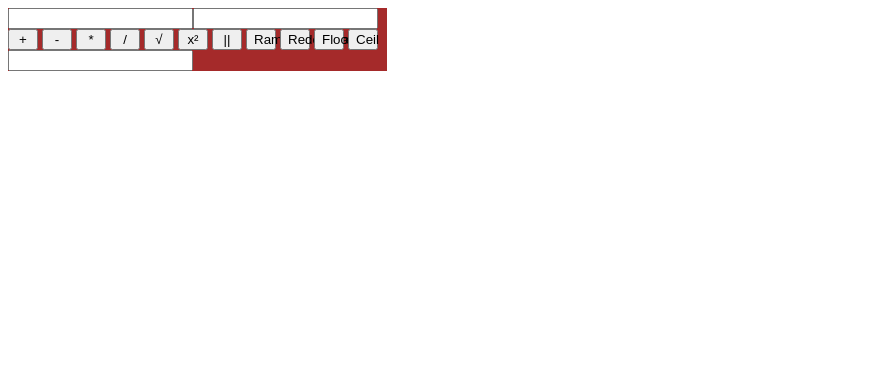
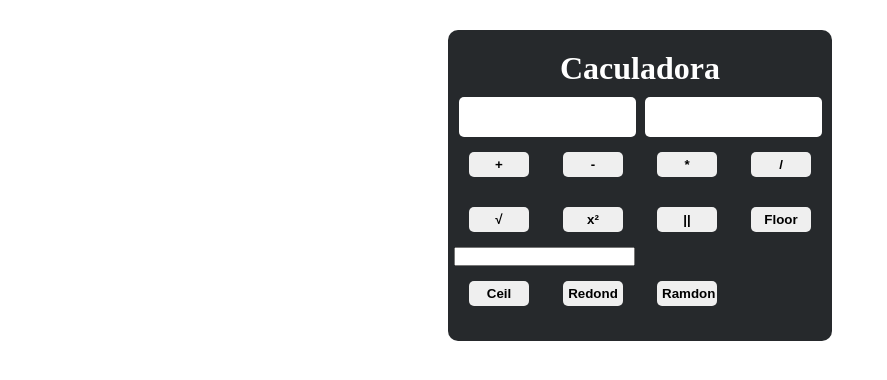
Before and after one commit to jonatan52/javaScriptTotal, a plain HTML site: page DIA 4/5-Preyecto Calculadora/index.html in a window 1280 px wide. Shown: the whole page, without its empty margins (0-887 px from the left). Drawn offline with Linux system fonts and the light colour scheme.

Commit message:
practica

```diff
--- a/DIA 4/5-Preyecto Calculadora/index.html
+++ b/DIA 4/5-Preyecto Calculadora/index.html
@@ -11,28 +11,34 @@
 
 <body>
     <div id="main">
-        <div id="numMinMax">
-            <input type="text" name="" id="numMin">
-            <input type="text" name="" id="numMax">
-        </div>
 
         <div class="botones">
+            <h1>Caculadora</h1>
+            <div id="display">
+                <input type="text" name="" class="input"  id="numMin">
+                <input type="text" name="" class="input" id="numMax">
+            </div>
+
             <button onclick="" id="suma">+</button>
             <button onclick="" id="resta">-</button>
             <button onclick="" id="multiplacacion">*</button>
-            <button onclick="" id="division">/</button>
+            <button onclick="" id="division">/</button><br>
+
             <button onclick="" id="raizCuadrada">&radic;</button>
             <button onclick="" id="pontencia">x&sup2;</button>
             <button onclick="" id="valorAbsoluto">&#x7C;&#x7C;</button>
-            <button onclick="" id="Random">Ramdom</button>
-            <button onclick="" id="round">Redondear</button>
-            <button onclick="" id="floor">Floor</button>
+            <button onclick="" id="floor">Floor</button><br>
+
+
+            <input type="text" name="" id="resultado">  <br>
             <button onclick="" id="ceil">Ceil</button>
+            <button onclick="" id="redondear">Redond</button>
+            <button onclick="" id="randon">Ramdon</button>
 
         </div>
 
 
-        <input type="text" name="" id="resultado">
+
     </div>
 
 </body>
--- a/DIA 4/5-Preyecto Calculadora/style.css
+++ b/DIA 4/5-Preyecto Calculadora/style.css
@@ -1,19 +1,47 @@
-#main{
-
-
-    background-color: brown;
-    width: 30%;
+*{
+    margin: 0;
+    padding: 0;
+    box-sizing: border-box;
 }
 
-.botones{
-
+body{
+    display: flex;
+    justify-content: center;
+    align-items: center;
+    margin-top:30px
+}
+h1{
+    text-align: center;
+    margin-bottom: 10px;
+    color: #ffffff;
+}
+#main{
+    display: flex;
+    align-items: center;
+    justify-content: center;
+    background-color:#26292c;
+    width: 30%;
+    padding: 20px 5px ;
+    border-radius: 10px;
 }
 
-#numMinMax{
+.input{
+    height: 40px;
+    border-radius: 5px;
+    border: none;
+}
+
+#display{
     display: flex;
-    flex-direction: center;
+    align-items: center;
+    justify-content: space-around;
 }
 
 button{
-    width: 30px;
+    width: 60px;
+    padding: 5px;
+    margin: 15px;
+    border-radius: 5px;
+    border: none;
+    font-weight: bold;
 }
```
